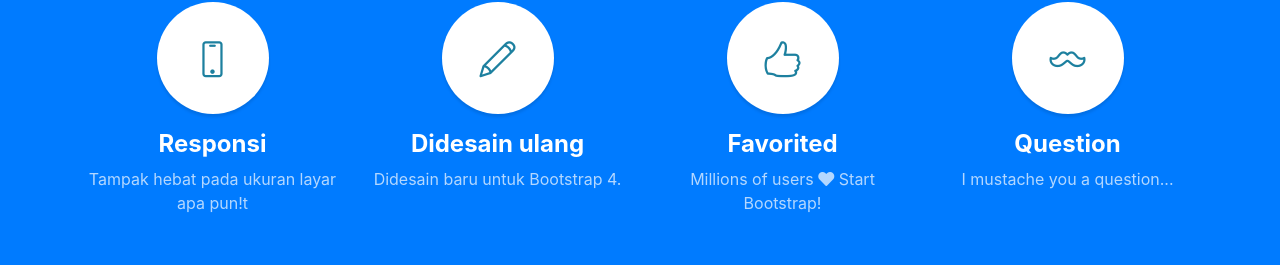
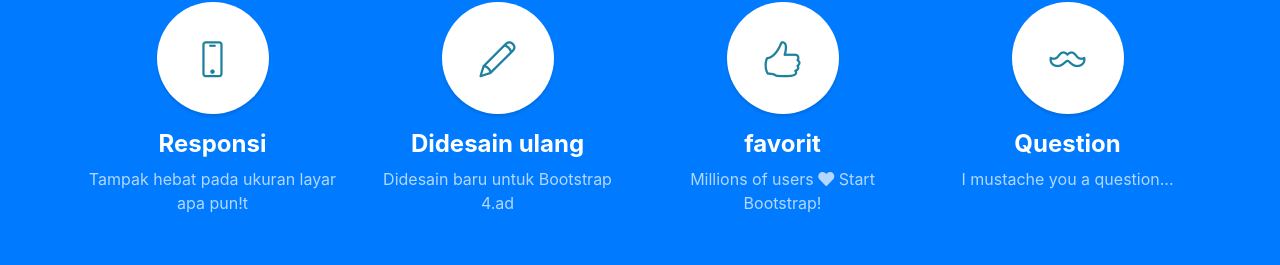
Before and after one commit to ninoi97/ninoi97.github.io, a website with bundled scripts: page index.html in a window 1280 px wide. Shown: the part 1475-1740 px from the top of the page. Built offline with nearby package versions, Linux system fonts and the light colour scheme.

Commit message:
perubahan 9

```diff
--- a/index.html
+++ b/index.html
@@ -102,14 +102,14 @@
           <h4>
             <strong>Didesain ulang</strong>
           </h4>
-          <p class="text-faded mb-0">Didesain baru untuk Bootstrap 4.</p>
+          <p class="text-faded mb-0">Didesain baru untuk Bootstrap 4.ad</p>
         </div>
         <div class="col-lg-3 col-md-6 mb-5 mb-md-0">
           <span class="service-icon rounded-circle mx-auto mb-3">
             <i class="icon-like"></i>
           </span>
           <h4>
-            <strong>Favorited</strong>
+            <strong>favorit</strong>
           </h4>
           <p class="text-faded mb-0">Millions of users
             <i class="fas fa-heart"></i>
```
